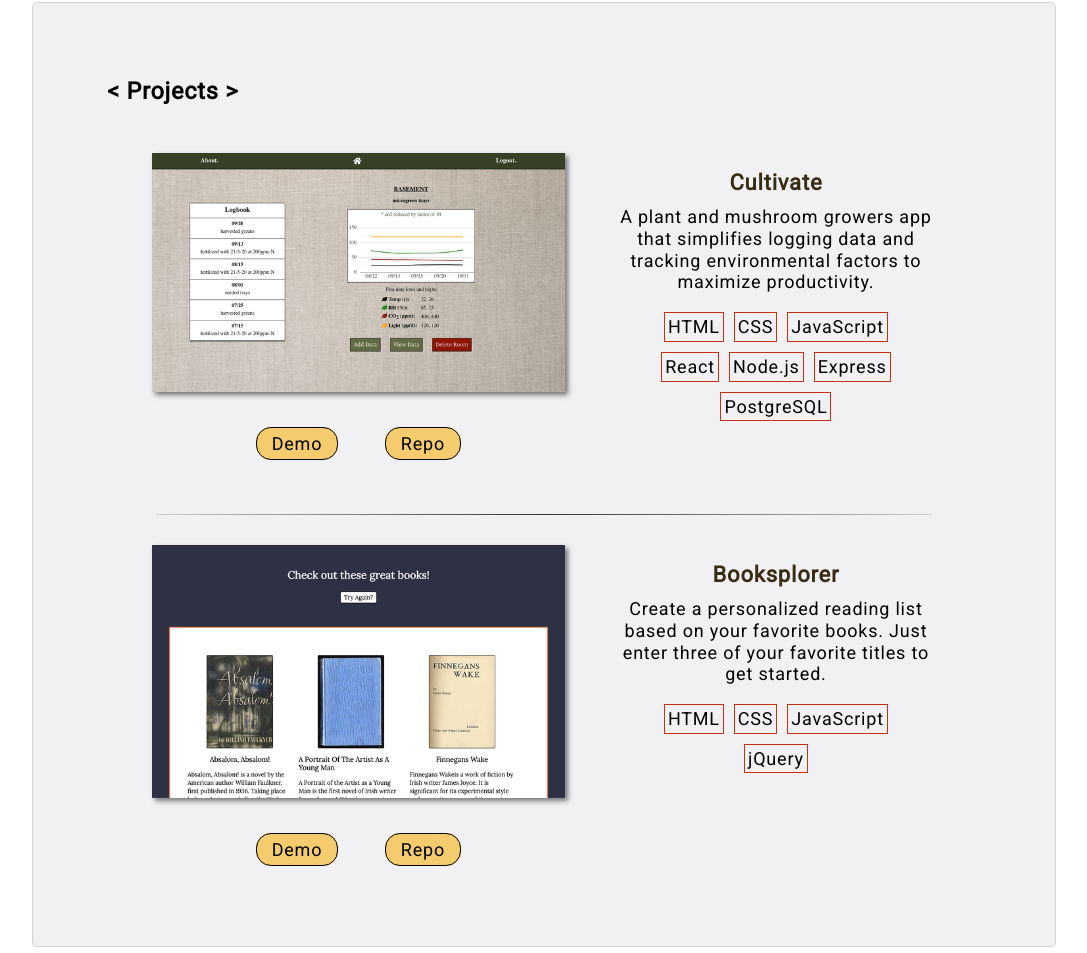
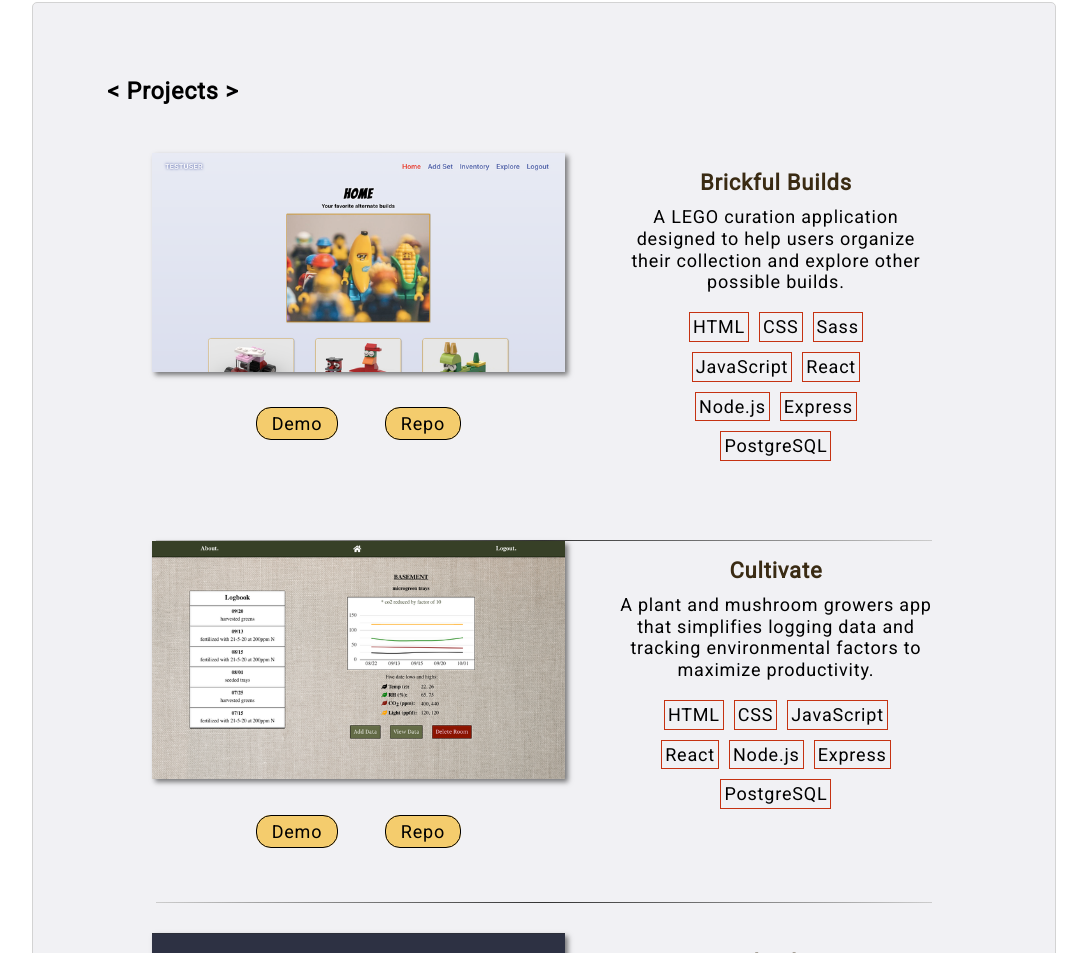
Before and after one commit to tsputzke/PortfolioII, a plain HTML site: page index.html in a window 1280 px wide. Shown: the part 1292-2245 px from the top of the page, without its empty margins (96-1183 px from the left). Drawn offline with nearby package versions, Linux system fonts and the light colour scheme.

Commit message:
Add Brickful Builds to portfolio

```diff
--- a/index.html
+++ b/index.html
@@ -62,6 +62,30 @@
       <a name="portfolio-anchor" class="anchor-offset"></a>
       <section role="portfolio" id="portfolio" class="primary">
         <h2>< Projects ></h2>
+        <section id="brickful-builds">
+          <div class="portfolio-img-div">
+            <img src="images/BrickfulBuilds-Screenshot.png" alt="screenshot of Brickful Builds App" class="portfolio-photo brickfulBuilds-img">
+            <div class='project-anchors'>
+              <a id="brickfulBuilds-demo">Demo</a>
+              <a id="brickfulBuilds-repo">Repo</a>
+            </div>
+          </div>
+          <div class="project-info">
+            <h3>Brickful Builds</h3>
+            <p>A LEGO curation application designed to help users organize their collection and explore other possible builds.</p>
+            <ul class="technology-used-icons">
+              <li>HTML</li>
+              <li>CSS</li>
+              <li>Sass</li>
+              <li>JavaScript</li>
+              <li>React</li>
+              <li>Node.js</li>
+              <li>Express</li>
+              <li>PostgreSQL</li>
+            </ul>
+          </div>
+        </section>
+        <hr>
         <section id="cultivate">
           <div class="portfolio-img-div">
             <img src="images/Cultivate-Sceenshot.png" alt="screenshot of Cultivate App" class="portfolio-photo cultivate-img">
--- a/script.js
+++ b/script.js
@@ -50,6 +50,14 @@
   })
 
   // Portfolio
+  $('.brickfulBuilds-img, #brickfulBuilds-demo').on('click or keypress', event => {
+    window.open('https://bricksandbuilds.tsputzke.now.sh/', '_blank');
+  })
+
+  $('#brickfulBuilds-repo').on('click or keypress', event => {
+    window.open('https://github.com/tsputzke/bricks_and_builds', '_blank');
+  })
+
 
   $('.cultivate-img, #cultivate-demo').on('click or keypress', event => {
     window.open('https://tsputzke-cultivate-app.now.sh/', '_blank');
```
Also changed, not shown: images/BrickfulBuilds-Screenshot.png (added).
